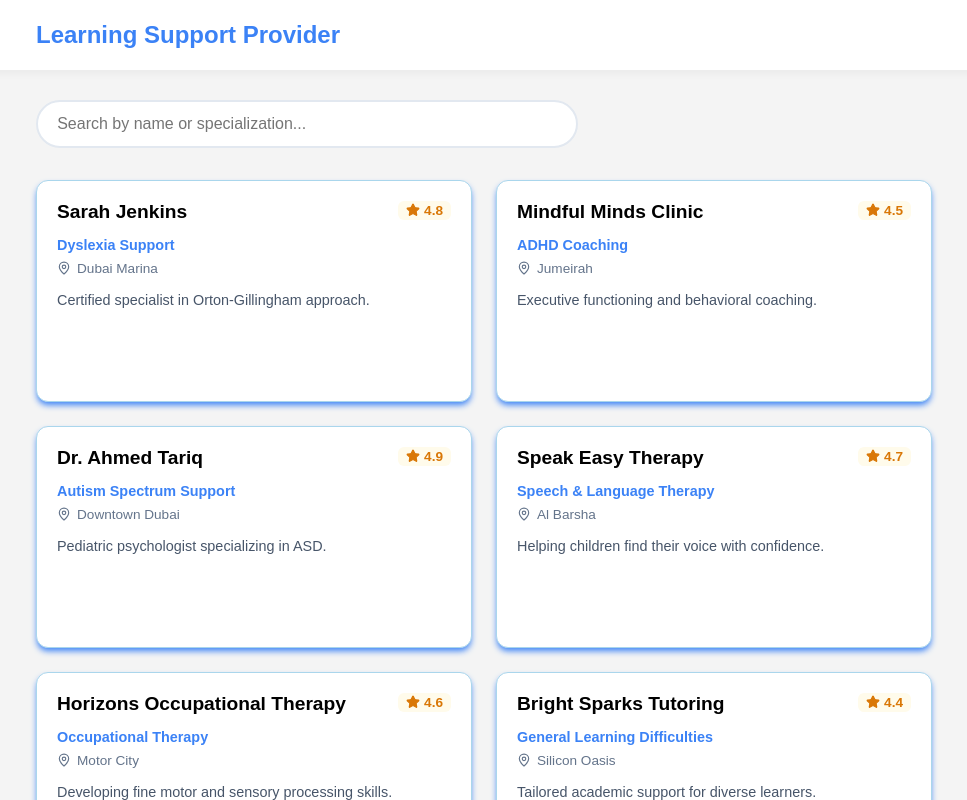
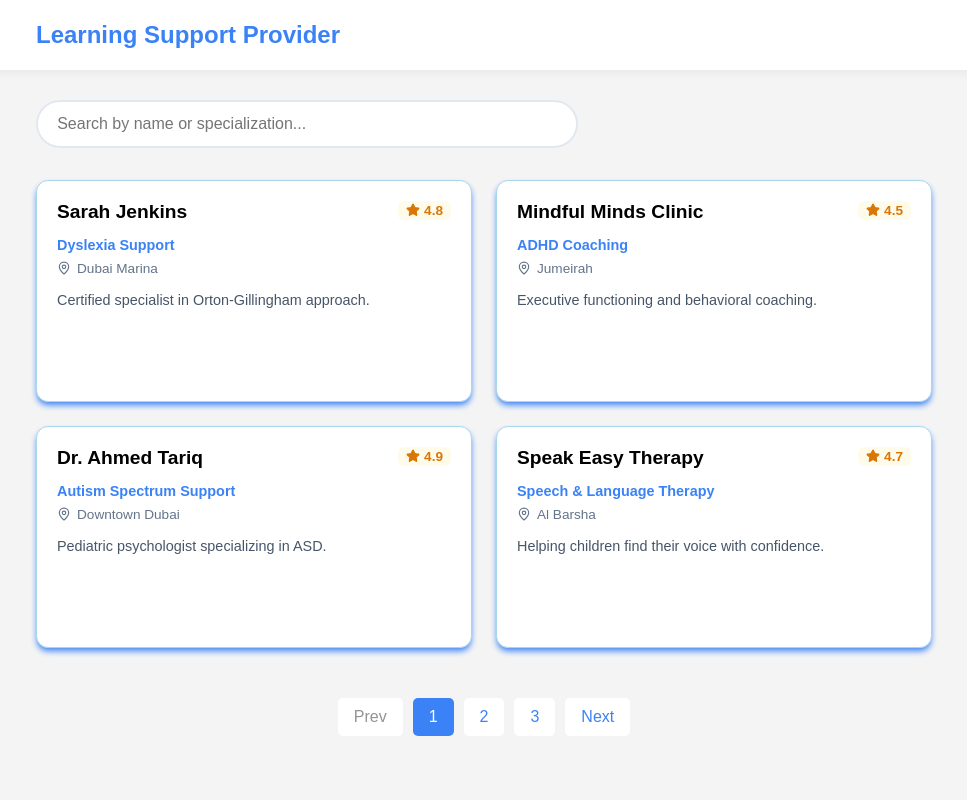
Before and after one commit to Aryan5084102/habot-learning-support-provider, a Next.js app in the folder habot-learing/: page / in a window 1280 px wide. Shown: the top 800 px of the page, without its empty margins (156-1123 px from the left). Built offline with nearby package versions, Linux system fonts and the light colour scheme.

Commit message:
apply pagination

```diff
--- /dev/null
+++ b/habot-learing/app/components/Pagination.tsx
@@ -0,0 +1,20 @@
+import React from 'react'
+import styles from '../styles/Pagination.module.scss'
+import { PaginationProps } from '../types'
+
+
+const Pagination = ({totalPage, setCurrentPage, currentPage} : PaginationProps) => {
+  return (
+    <div className={styles.paginationContainer}>
+        <button className={styles.btn} disabled={currentPage === 1} onClick={() => setCurrentPage((prev) => prev - 1)}>Prev</button>
+        {Array.from({length: totalPage}).map((_, i) => {
+            return (
+                <button className={`${styles.btn} ${currentPage === (i + 1) ? styles.active : ''} `}  onClick={() => setCurrentPage(i + 1)}>{i + 1}</button>
+            )
+        })}
+        <button className={styles.btn} disabled={currentPage === totalPage}  onClick={() => setCurrentPage((prev) => prev + 1)}>Next</button>
+    </div>
+  )
+}
+
+export default Pagination
--- a/habot-learing/app/components/ProviderList.tsx
+++ b/habot-learing/app/components/ProviderList.tsx
@@ -4,9 +4,11 @@ import ProviderCard from './ProviderCard';
 import styles from '../styles/ProviderList.module.scss'
 import SearchBar from './SearchBar';
 import { Provider } from '../types';
+import Pagination from './Pagination';
 
 export default function ProviderList({ initialProviders }: { initialProviders: Provider[] }) {
   const [searchTerm, setSearchTerm] = useState('');
+  const [currentPage, setCurrentPage] = useState(1)
 
   const filteredProviders = useMemo(() => {
     const lowercasedTerm = searchTerm.toLowerCase();
@@ -16,19 +18,31 @@ export default function ProviderList({ initialProviders }: { initialProviders: P
     );
   }, [searchTerm, initialProviders]);
 
+
+  const  ITEMPERPAGE = 4;
+  const indexOfLastItem = currentPage * ITEMPERPAGE;
+  const indexOfFirstItem = indexOfLastItem - ITEMPERPAGE;
+  const currentItem = filteredProviders.slice(indexOfFirstItem, indexOfLastItem)
+  const totalPage = Math.ceil(filteredProviders.length / ITEMPERPAGE)
+
   return (
     <div className={styles.container}>
       <SearchBar value={searchTerm} onChange={setSearchTerm} />
 
-      {filteredProviders.length === 0 ? (
+      {currentItem.length === 0 ? (
         <p className={styles.noResults}>No providers found matching your search.</p>
       ) : (
         <div className={styles.grid}>
-          {filteredProviders.map((provider) => (
+          {currentItem.map((provider) => (
             <ProviderCard key={provider.id} provider={provider} />
           ))}
         </div>
       )}
+      <Pagination
+        totalPage={totalPage}
+        setCurrentPage={setCurrentPage}
+        currentPage={currentPage}
+      />
     </div>
   );
 }
--- a/habot-learing/app/styles/Loading.module.scss
+++ b/habot-learing/app/styles/Loading.module.scss
@@ -9,7 +9,7 @@
   animation: mulShdSpin 1.3s infinite linear;
   transform: translateZ(0);
   display: inline-block;
-  margin: 350px auto;
+  margin: 150px auto;
 
   @media (max-width: 768px){
       font-size: 10px;
--- /dev/null
+++ b/habot-learing/app/styles/Pagination.module.scss
@@ -0,0 +1,36 @@
+@import './variables.scss';
+
+
+.paginationContainer{
+    width: 100%;
+    display: flex;
+    justify-content: center;
+    align-items: center;
+    margin: 50px 0px ;
+    gap: 10px;
+
+    .btn{
+        padding: 10px 16px;
+        font-size: 16px;
+        cursor: pointer;
+        font-weight: 500;
+        background: #ffffff;
+        color: $main-text;
+        border: none;
+        border-radius: 5px;
+
+
+        &.active {
+            background: $main-text;
+            color: #ffffff;
+            border-color: #3b82f6;
+        }
+
+        &:disabled {
+            background: #ffffff;
+            color: #939495;
+            cursor: not-allowed;
+            border-color: #f1f5f9;
+        }
+    }
+}
```
Also changed, not shown: habot-learing/app/types/index.ts (+7 -0 lines).
